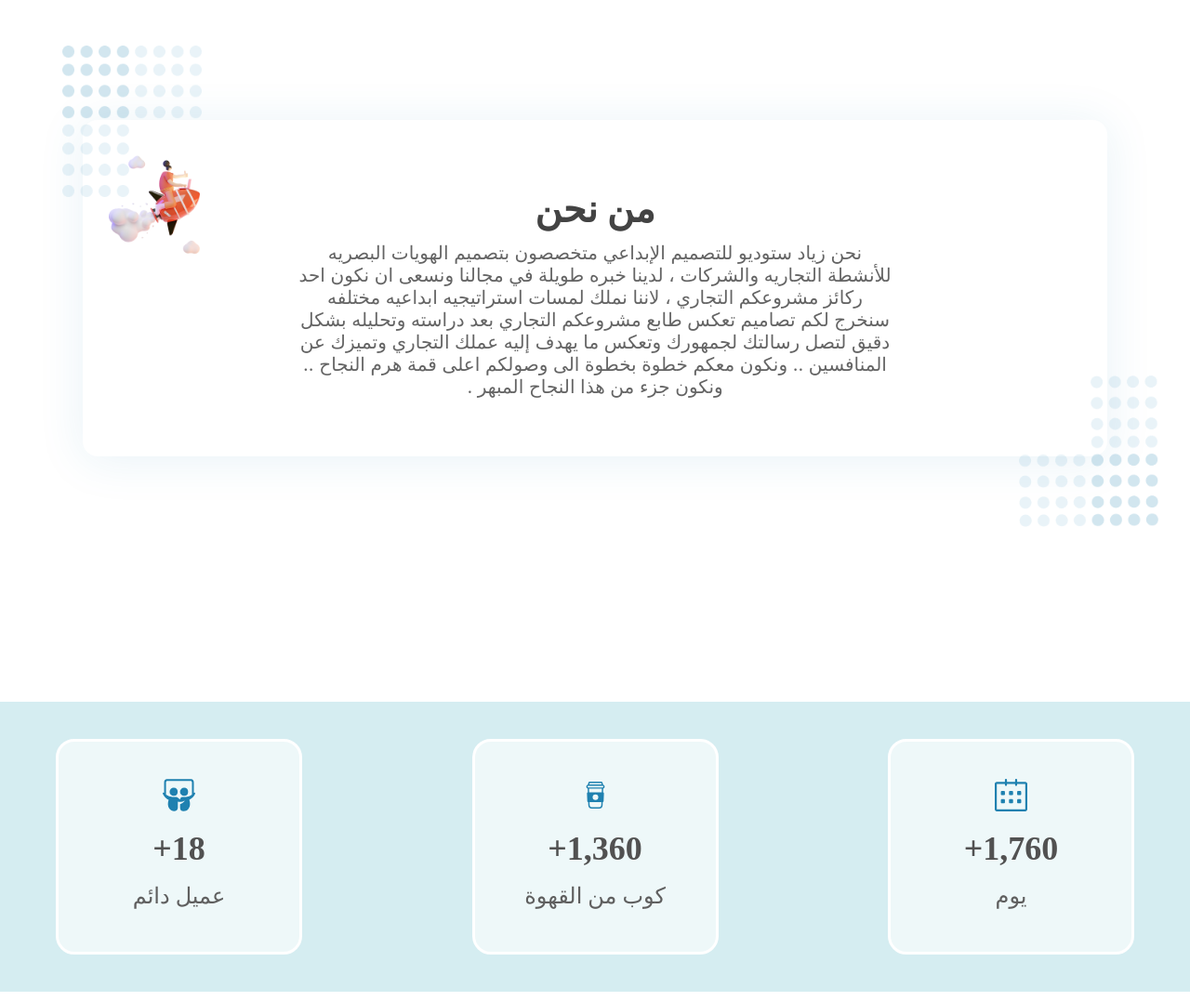
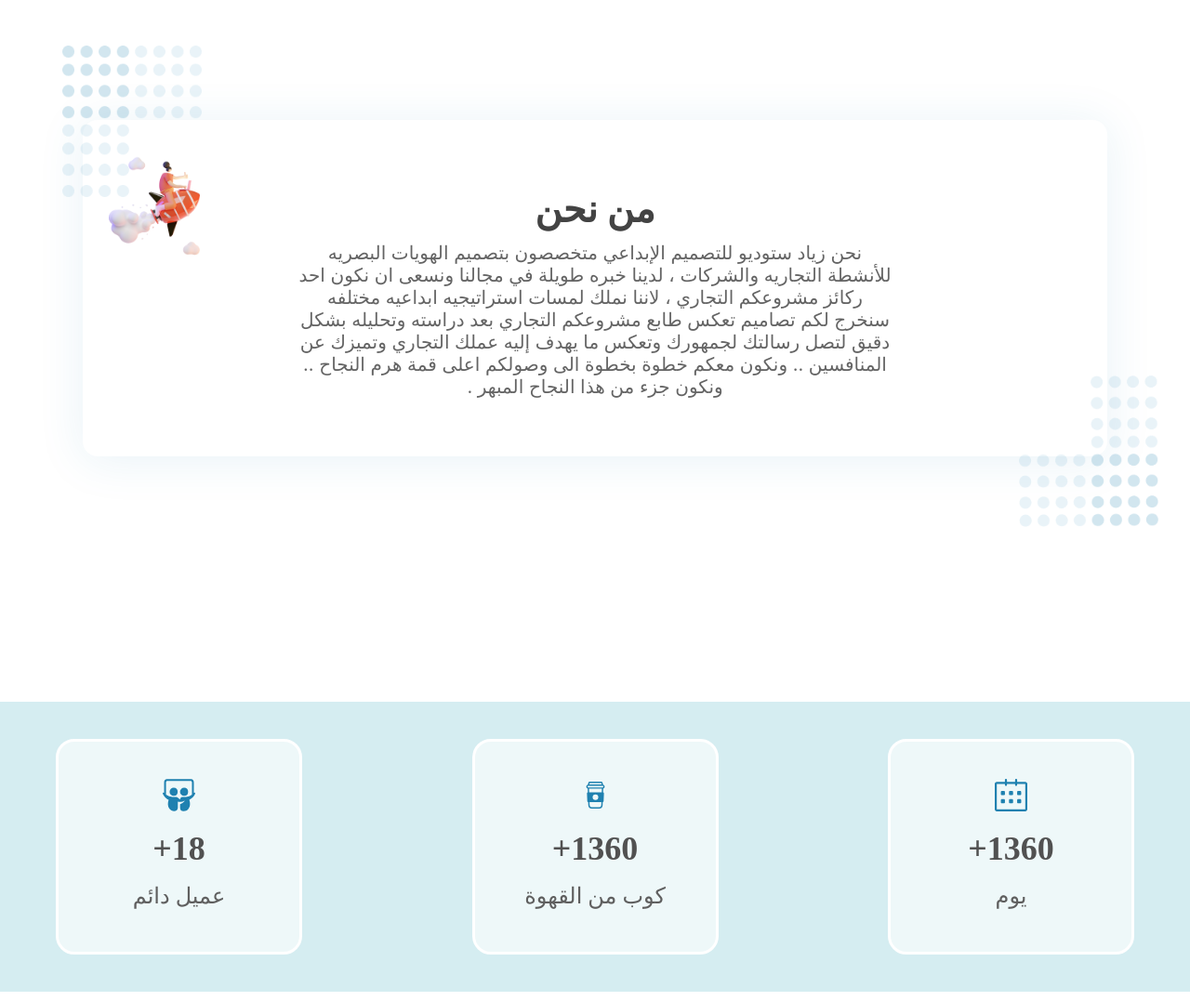
Before and after one commit to HebaMusleh/ziad-studio, a React (Create React App) app: page / in a window 1280 px wide. Shown: the part 740-1817 px from the top of the page at 93% size. Built offline with nearby package versions, Linux system fonts and the light colour scheme; a web font is replaced by a local one.

Commit message:
3 sections done

```diff
--- a/src/components/Header/index.jsx
+++ b/src/components/Header/index.jsx
@@ -4,24 +4,24 @@ import logo from '../../assets/logo.png'
 
 import { RiMenu3Fill, RiMenu2Line } from "react-icons/ri";
 
-
-import styled from 'styled-components';
 import { Container } from '../../global/component';
+import { headerVariants } from "../../utils/motion";
+import { motion } from 'framer-motion';
+import { HeaderStyle } from './styled';
 
 
-const HeaderStyle = styled.div`
-display:flex;
-align-items:center;
-justify-content:space-between;
-.icons{
-    font-size:32px;
-    cursor:pointer;
-}
-`
+
 const Header = ({ openClick, dir }) => {
     return (
+        <HeaderStyle>
         <Container>
-            <HeaderStyle>
+            <motion.div
+                variants={headerVariants}
+                initial="hidden"
+                whileInView="show"
+                className={`bg-primary paddings headers-own-style`}
+                viewport={{ once: true, amount: 0.25 }}
+            >
                 <div className="sidebar">
                     {dir === "rtl" ?
                         <RiMenu3Fill className='icons' onClick={openClick} /> :
@@ -32,8 +32,9 @@ const Header = ({ openClick, dir }) => {
                 <div className="logo">
                     <img src={logo} alt="logo" />
                 </div>
-            </HeaderStyle>
+            </motion.div>
         </Container>
+        </HeaderStyle>
     )
 }
 
--- /dev/null
+++ b/src/components/Header/styled.js
@@ -0,0 +1,14 @@
+import styled from 'styled-components'
+
+export const HeaderStyle = styled.div`
+.headers-own-style{
+    display:flex;
+    align-items:center;
+    justify-content:space-between;
+}
+
+.icons{
+    font-size:32px;
+    cursor:pointer;
+}
+`
--- a/src/global/style.js
+++ b/src/global/style.js
@@ -14,5 +14,6 @@ body{
     direction:${(props) => props.dir};
     font-family: 'Baloo Bhaijaan 2', cursive;
     transition:.8s;
+    overflow-x:hidden;
 }
 `;
--- a/src/mock/ar.json
+++ b/src/mock/ar.json
@@ -11,7 +11,13 @@
       "lang":"اللغة",
       "Arabic":"العربية",
       "English":"English",
-      "Mode":"الوضع المظلم"
+      "Mode":"الوضع المظلم",
+      "About":"نحن زياد ستوديو للتصميم الإبداعي متخصصون بتصميم الهويات البصريه للأنشطة التجاريه والشركات ، لدينا خبره طويلة في مجالنا ونسعى ان نكون احد ركائز مشروعكم التجاري ، لاننا نملك لمسات استراتيجيه ابداعيه مختلفه سنخرج لكم تصاميم تعكس طابع مشروعكم التجاري بعد دراسته وتحليله بشكل دقيق لتصل رسالتك لجمهورك وتعكس ما يهدف إليه عملك التجاري وتميزك عن المنافسين .. ونكون معكم خطوة بخطوة الى وصولكم اعلى قمة هرم النجاح .. ونكون جزء من هذا النجاح المبهر .",
+      "AboutTitle":"من نحن",
+      "day":"يوم",
+      "cup":"كوب من القهوة",
+      "customrs":"عميل دائم"
+
 
       }
     }
--- a/src/mock/en.json
+++ b/src/mock/en.json
@@ -11,7 +11,12 @@
       "lang":"Languages",
       "Arabic":"Arabic",
       "English":"English",
-      "Mode":"Dark Mode"
+      "Mode":"Dark Mode",
+      "About":"We are Ziad Studio Creative Design specialized in designing visual identities for commercial activities and companies. We have a long experience in our field and strive to be one of the pillars of your business. Because we have different strategic touches, we will produce designs that reflect the nature of your business after studying and analyzing it thoroughly to reach your audience and reflect what your business aims and distinguish you from compeaters. We will be with you step by step until you reach the top of the pyramid of success. We are part of this impressive success.",
+      "AboutTitle":"About",
+      "day":"day",
+      "cup":"cup of coffee",
+      "customrs":"regular customer"
     }
   }
 }
--- a/src/pages/Home/Ads/Card/index.jsx
+++ b/src/pages/Home/Ads/Card/index.jsx
@@ -1,22 +1,39 @@
-import React from 'react'
-import {SlCalender} from 'react-icons/sl';
+import React, { useState, useEffect } from 'react';
 import { CardStyle } from './style';
+import { motion } from 'framer-motion';
+import { textVariant2 } from '../../../../utils/motion';
 
-const Card = ({icons,num,title}) => {
+const Card = ({ icons, num, title }) => {
+  const [countdown, setCountdown] = useState(0); // Initialize countdown to 0
+  const interval = 5;
+
+  useEffect(() => {
+    const countdownInterval = setInterval(() => {
+      setCountdown(prevCountdown => prevCountdown + 1);
+
+      if (countdown >= num) {
+        clearInterval(countdownInterval);
+      }
+    }, interval);
+
+    return () => {
+      clearInterval(countdownInterval);
+    };
+  }, [num, countdown]);
+
   return (
-    <CardStyle>
-        <div className='icons singleIcon'>
-            {/* <icons className='singleIcon'/> */}
-            {icons}
-        </div>
+    <motion.div variants={textVariant2} className={`flexCenter`}>
+      <CardStyle>
+        <div className='icons singleIcon'>{icons}</div>
         <div className='num'>
-            <p>{num}</p>
+          <p>{countdown < num ? countdown : num}+</p>
         </div>
         <div className='word'>
-            <p>{title}</p>
+          <p>{title}</p>
         </div>
-    </CardStyle>
-  )
-}
+      </CardStyle>
+    </motion.div>
+  );
+};
 
-export default Card
+export default Card;
--- a/src/pages/Home/Ads/index.jsx
+++ b/src/pages/Home/Ads/index.jsx
@@ -8,15 +8,26 @@ import { Container } from '../../../global/component'
 import { AdsStyle } from './style'
 import Card from './Card'
 
+import { motion } from 'framer-motion'
+import { staggerChildren } from "../../../utils/motion";
+import { useTranslation } from 'react-i18next';
+
 const Ads = () => {
+    const { t } = useTranslation();
     return (
         <AdsStyle>
             <Container>
-                <div className="card-container">
-                    <Card icons={<SlCalender />} num="1,760+" title="يوم" />
-                    <Card icons={<CiCoffeeCup />} num="1,360+" title="كوب من القهوة" />
-                    <Card icons={<SiSlideshare />} num="18+" title="عميل دائم" />
-                </div>
+                <motion.section
+                    variants={staggerChildren}
+                    initial="hidden"
+                    whileInView="show"
+                    viewport={{ once: false, amount: 0.25 }}
+                    className={`paddings card-container`}>
+
+                    <Card icons={<SlCalender />} num="1760" title={t('day')} />
+                    <Card icons={<CiCoffeeCup />} num="1360" title={t('cup')} />
+                    <Card icons={<SiSlideshare />} num="18" title={t('customrs')} />
+                </motion.section>
             </Container>
         </AdsStyle>
     )
--- a/src/pages/Home/Hero/index.jsx
+++ b/src/pages/Home/Hero/index.jsx
@@ -1,106 +1,19 @@
 import React from 'react'
 
 import { motion, useTime, useTransform } from "framer-motion";
+import { fadeIn, slideIn, staggerContainer } from "../../../utils/motion";
+import { useTranslation } from 'react-i18next';
+
 
 import { Container } from '../../../global/component'
-import styled from 'styled-components'
+import { HeroStyle } from './style';
 
 
 import heroCircle from '../../../assets/her1.png';
 import heroPincel from '../../../assets/her2.png';
 
-import { useTranslation } from 'react-i18next';
 
-const HeroStyle = styled.div`
-background:${props => props.theme.palette.heroBackground};
-padding:100px 0;
-.container-hero{
-    display:flex;
-    align-items:center;
-    gap:10%;
-    @media (max-width: 768px) {
-        flex-direction:column;
-      }
 
-      @media (max-width: 480px) {
-        /* Adjust properties for screens up to 480px */
-        padding: 5px;
-      }
-
-    .left-side{
-        flex-basis:60%;
-        position:relative;
-        img{
-            width:100%;
-            height:100%;
-        }
-        @media (max-width: 768px) {
-            width:50%;
-          }
-
-          @media (max-width: 480px) {
-            width:50%;
-          }
-    }
-    .pincel{
-        position:absolute;
-        top:20px;
-        left:10%;
-        width:80%;
-        img{
-            width:100%;
-            height:100%;
-        }
-    }
-    .right-side{
-       h1{
-        font-size: 48px;
-        font-weight: 500;
-        line-height: 82px;
-        letter-spacing: 0em;
-        color:${props => props.theme.palette.blackFonts};
-        span{
-        color:${props => props.theme.palette.fontColor};
-        @media (max-width: 768px) {
-            font-size: 38px;
-        }
-        @media (max-width: 480px) {
-            font-size: 28px;
-        }
-    }
-       }
-       p{
-        font-size: 16px;
-        font-weight: 400;
-        line-height: 27px;
-        letter-spacing: 0em;
-
-       }
-       button{
-        width: 282px;
-        height: 56px;
-        border-radius: 8px;
-        background:${props => props.theme.palette.fontColor};
-        font-size: 24px;
-        font-weight: 600;
-        line-height: 41px;
-        letter-spacing: 0em;
-        text-align: center;
-        color:${props => props.theme.palette.whiteFonts};
-        cursor:pointer;
-        border:1px solid ${props => props.theme.palette.fontColor};
-        margin-top:5%;
-        &:hover{
-        background:${props => props.theme.palette.serviceBg};
-        border:none;
-        outline:none;
-}
-}
-
-    }
-}
-
-`
 const Hero = () => {
     const { t } = useTranslation();
     const time = useTime();
@@ -108,14 +21,20 @@ const Hero = () => {
     return (
         <HeroStyle>
             <Container>
-                <div className="container-hero">
-                    <div className='left-side'>
+                <motion.div
+                    variants={staggerContainer}
+                    initial="hidden"
+                    whileInView="show"
+                    viewport={{ once: false, amount: 0.25 }}
+                    className={`innerWidth container-hero`}
+                >
+                    <motion.span className="left-side" variants={fadeIn("right", "tween", 0.2, 1)}>
                         <img src={heroCircle} alt="circle" />
-                    <motion.div  style={{ rotate }} className='pincel'>
-                        <img src={heroPincel} alt="hero img" />
-                    </motion.div>
-                    </div>
-                    <div className="right-side">
+                        <motion.div style={{ rotate }} className='pincel'>
+                            <img src={heroPincel} alt="hero img" />
+                        </motion.div>
+                        </motion.span>
+                        <motion.span className="right-side"variants={fadeIn("left", "tween", 0.4, 1)}>
                         <h1>
                             {t('heroTitle')} <span>{t('heroSpan')}</span>
                         </h1>
@@ -123,8 +42,8 @@ const Hero = () => {
                             {t('hero')}
                         </p>
                         <button>{t('contactUS')}</button>
-                    </div>
-                </div>
+                        </motion.span>
+                </motion.div>
             </Container>
         </HeroStyle>
     )
--- /dev/null
+++ b/src/pages/Home/Hero/style.js
@@ -0,0 +1,92 @@
+import styled from 'styled-components';
+
+export const HeroStyle = styled.div`
+background:${props => props.theme.palette.heroBackground};
+padding:100px 0;
+.container-hero{
+    display:flex;
+    align-items:center;
+    gap:10%;
+    @media (max-width: 768px) {
+        flex-direction:column;
+      }
+
+      @media (max-width: 480px) {
+        /* Adjust properties for screens up to 480px */
+        padding: 5px;
+      }
+
+    .left-side{
+        flex-basis:60%;
+        position:relative;
+        img{
+            width:100%;
+            height:100%;
+        }
+        @media (max-width: 768px) {
+            width:50%;
+          }
+
+          @media (max-width: 480px) {
+            width:50%;
+          }
+    }
+    .pincel{
+        position:absolute;
+        top:20px;
+        left:10%;
+        width:80%;
+        img{
+            width:100%;
+            height:100%;
+        }
+    }
+    .right-side{
+       h1{
+        font-size: 48px;
+        font-weight: 500;
+        line-height: 82px;
+        letter-spacing: 0em;
+        color:${props => props.theme.palette.blackFonts};
+        span{
+        color:${props => props.theme.palette.fontColor};
+        @media (max-width: 768px) {
+            font-size: 38px;
+        }
+        @media (max-width: 480px) {
+            font-size: 28px;
+        }
+    }
+       }
+       p{
+        font-size: 16px;
+        font-weight: 400;
+        line-height: 27px;
+        letter-spacing: 0em;
+
+       }
+       button{
+        width: 282px;
+        height: 56px;
+        border-radius: 8px;
+        background:${props => props.theme.palette.fontColor};
+        font-size: 24px;
+        font-weight: 600;
+        line-height: 41px;
+        letter-spacing: 0em;
+        text-align: center;
+        color:${props => props.theme.palette.whiteFonts};
+        cursor:pointer;
+        border:1px solid ${props => props.theme.palette.fontColor};
+        margin-top:5%;
+        &:hover{
+        background:${props => props.theme.palette.serviceBg};
+        border:none;
+        outline:none;
+}
+}
+
+    }
+}
+
+`
--- a/src/pages/Home/US/index.jsx
+++ b/src/pages/Home/US/index.jsx
@@ -1,19 +1,34 @@
 import React from 'react'
-
-import { Container } from '../../../global/component'
-import Title from '../../../components/Title'
-
-import { USStyle } from './style'
 
 import img from '../../../assets/us.png';
 import left from '../../../assets/left.png';
 import right from '../../../assets/right.png';
 
+import { Container } from '../../../global/component'
+import Title from '../../../components/Title'
+
+import { motion } from 'framer-motion'
+import { staggerChildren } from '../../../utils/motion.js'
+
+import { USStyle } from './style'
+
+import { useTranslation } from 'react-i18next';
+
+
+
+
 const US = () => {
+    const { t } = useTranslation();
     return (
         <USStyle>
             <Container>
-            <div className="us-content">
+                <motion.div
+                    variants={staggerChildren}
+                    initial="hidden"
+                    whileInView="show"
+                    viewport={{ once: false, amount: 0.25 }}
+                    className={`paddings us-content`}>
+
                     <div className="right-wrapper">
                         <img src={right} alt="" />
                     </div>
@@ -23,11 +38,18 @@ const US = () => {
                     <div className="images">
                         <img src={img} alt="images" />
                     </div>
+                    <motion.div
+                    variants={staggerChildren}
+                    initial="hidden"
+                    whileInView="show"
+                    viewport={{ once: false, amount: 0.25 }}
+                    className={`paddings`}>
                     <Title
-            title="من نحن"
-            desc="نحن زياد ستوديو للتصميم الإبداعي متخصصون بتصميم الهويات البصريه للأنشطة التجاريه والشركات ، لدينا خبره طويلة في مجالنا ونسعى ان نكون احد ركائز مشروعكم التجاري ، لاننا نملك لمسات استراتيجيه ابداعيه مختلفه سنخرج لكم تصاميم تعكس طابع مشروعكم التجاري بعد دراسته وتحليله بشكل دقيق لتصل رسالتك لجمهورك وتعكس ما يهدف إليه عملك التجاري وتميزك عن المنافسين .. ونكون معكم خطوة بخطوة الى وصولكم اعلى قمة هرم النجاح .. ونكون جزء من هذا النجاح المبهر ."
+                        title={t('AboutTitle')}
+                        desc={t('About')}
                     />
-            </div>
+                    </motion.div>
+                </motion.div>
             </Container>
         </USStyle>
     )
--- a/src/pages/Home/US/style.js
+++ b/src/pages/Home/US/style.js
@@ -15,6 +15,7 @@ export const USStyle = styled.div`
     position: absolute;
     width: 150px;
     left: 2px;
+    animation: updown 3s linear infinite;
 
     img {
       width: 100%;
@@ -42,4 +43,16 @@ export const USStyle = styled.div`
       height: 100%;
     }
   }
+
+  @keyframes updown {
+    0% {
+        transform: translateY(-20px);
+    }
+    50% {
+        transform: translateY(20px);
+    }
+        100% {
+            transform: translateY(-20px);
+        }
+    }
 `;
```
Also changed, not shown: src/components/SideMenu/index.jsx (+9 -2 lines). Lines whose indentation alone changed are shown as unchanged.
